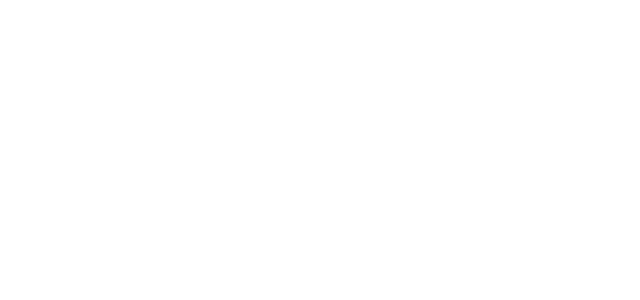
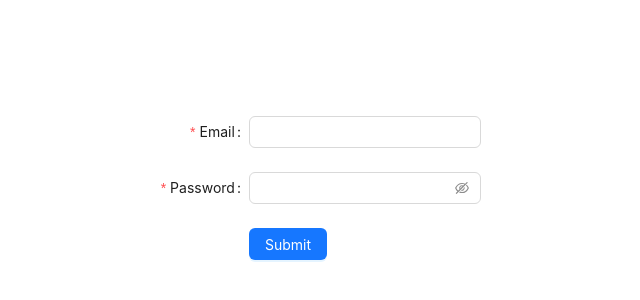
Before and after one commit to Linkoln195/MentoringTool, a React (Vite) app in the folder client/: page / in a window 1280 px wide. Before the commit this address had no page. Shown: the part 200-500 px from the top of the page, without its empty margins (333-973 px from the left). Built offline with nearby package versions, Linux system fonts and the light colour scheme; the HTML template or start-up script is replaced by a standard one.

Commit message:
Delete last update

```diff
--- a/client/src/App.jsx
+++ b/client/src/App.jsx
@@ -19,9 +19,9 @@
 
   return (
     <Routes>
-      <Route path="https://mentoringtoolclient.onrender.com/" element={<Login />}></Route>
-      <Route path="https://mentoringtoolclient.onrender.com/home" element={<Home getFormData={getFormData} />}></Route>
-      <Route path="https://mentoringtoolclient.onrender.com/form" element={<Form formData={formData} />}></Route>
+      <Route path="/" element={<Login />}></Route>
+      <Route path="/home" element={<Home getFormData={getFormData} />}></Route>
+      <Route path="/form" element={<Form formData={formData} />}></Route>
     </Routes>)
 
 }
```
